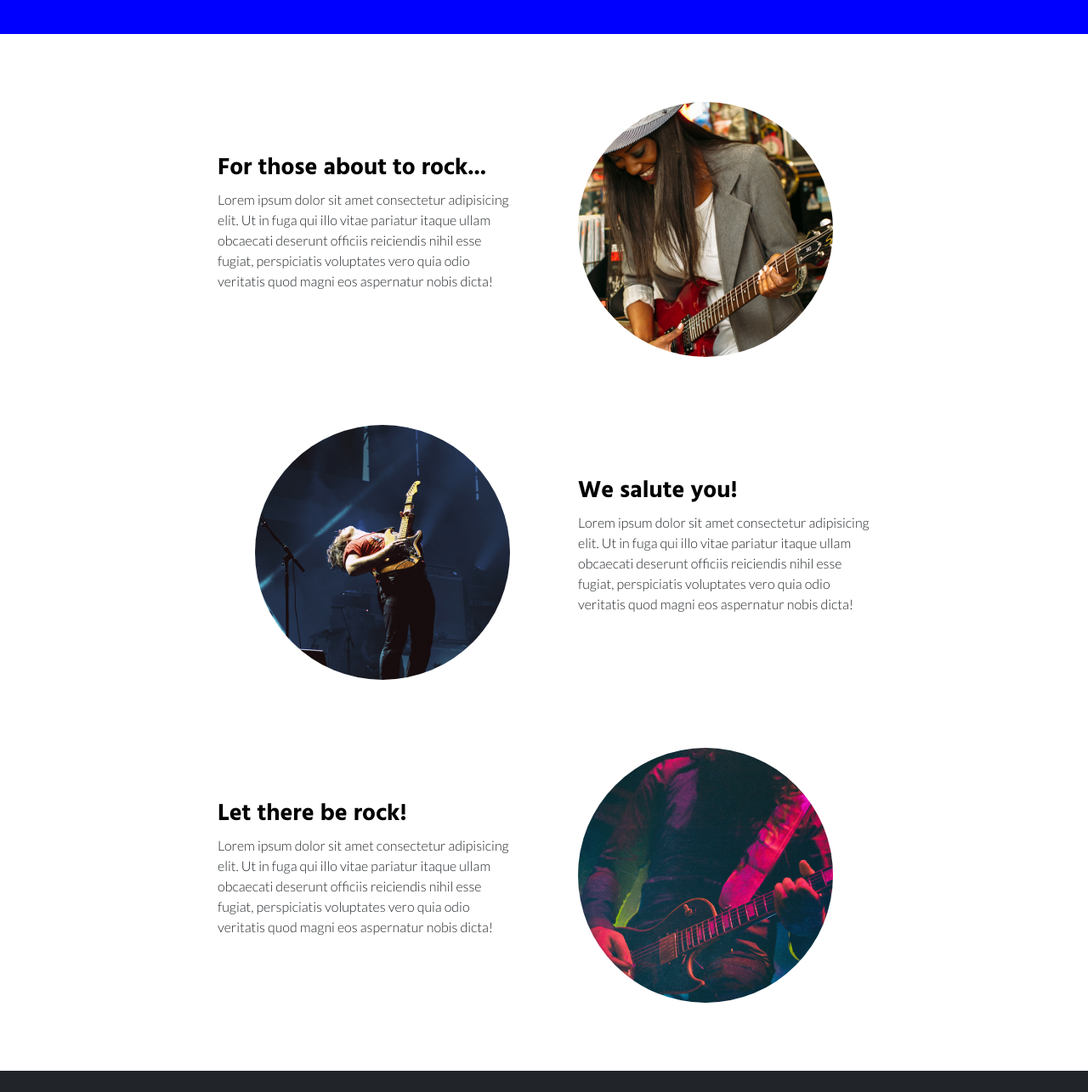
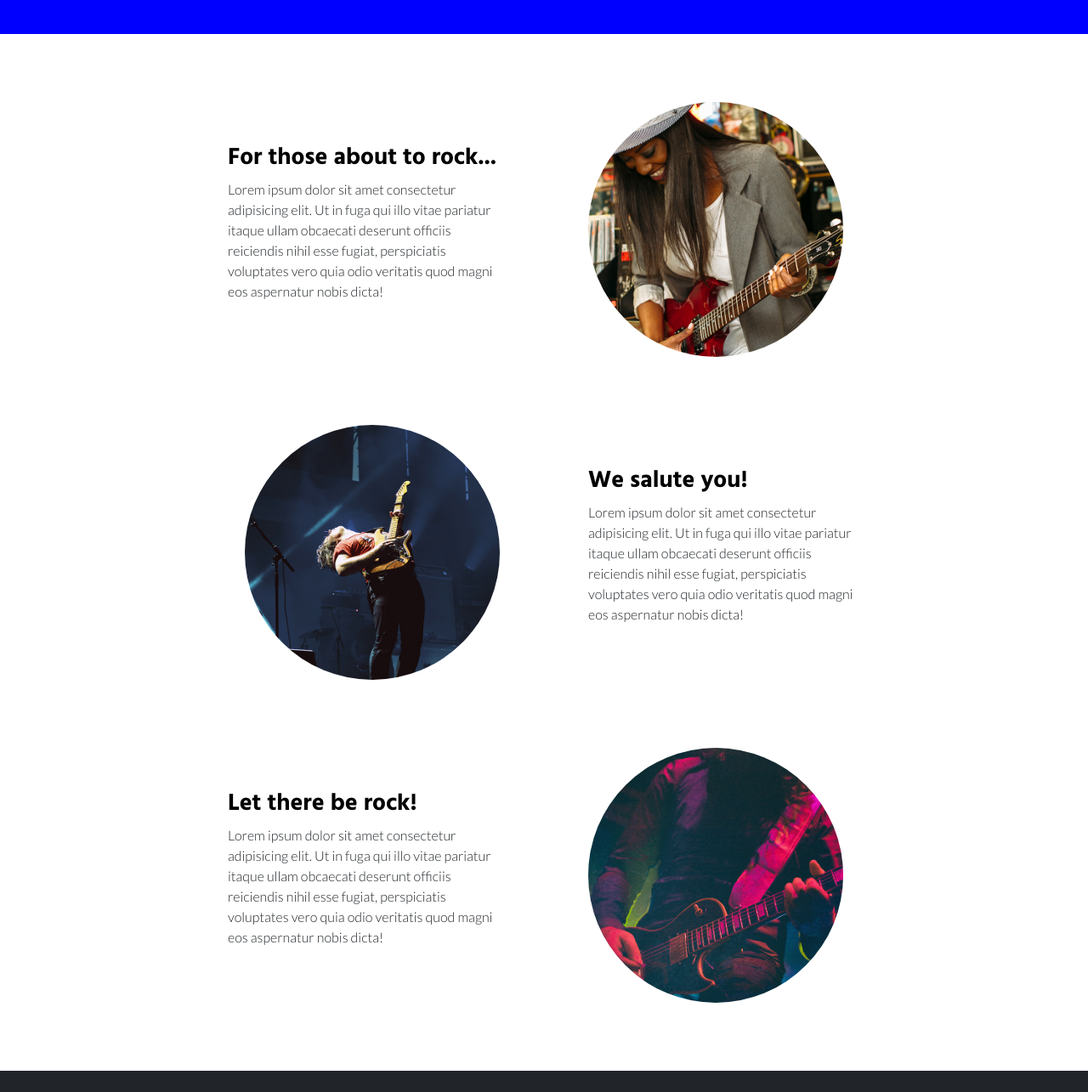
Before and after one commit to shuupsy/CodingS_Bootstrap-Rock, a website: page index.html in a window 1280 px wide. Shown: the part 520-1805 px from the top of the page at 85% size. Drawn offline with Linux system fonts and the light colour scheme.

Commit message:
Remplacement grid et border-radius img en bootstrap

```diff
--- a/index.html
+++ b/index.html
@@ -12,9 +12,9 @@
 </head>
 
 <body>
-    <header class="bg text-light">
-        <div class="logo fw-bold">START BOOTSTRAP</div>
-        <div class="menu">
+    <header class="bg text-light row align-items-center">
+        <div class="logo fw-bold col-6">START BOOTSTRAP</div>
+        <div class="menu col-6">
             <ul class="d-flex justify-content-end m-0">
                 <li class="pe-5">SIGN UP</li>
                 <li>LOG IN</li>
@@ -34,24 +34,24 @@
         <section class="cards">
 
             <!-- Ligne 1 -->
-            <div class="cards-l">
-                <div class="cards-txt">
+            <div class="cards-l row justify-content-center align-items-center">
+                <div class="cards-txt col">
                     <h3>For those about to rock...</h3>
                     <p>Lorem ipsum dolor sit amet consectetur adipisicing elit. Ut in fuga qui illo vitae pariatur
                         itaque ullam obcaecati deserunt officiis reiciendis nihil esse fugiat, perspiciatis voluptates
                         vero quia odio veritatis quod magni eos aspernatur nobis dicta!</p>
                 </div>
-                <div class="cards-img">
-                    <img src="public/images/01.jpg" alt="">
+                <div class="cards-img col align-items-center">
+                    <img class="rounded-circle" src="public/images/01.jpg" alt="">
                 </div>
             </div>
 
             <!-- Ligne 2 -->
-            <div class="cards-l">
-                <div class="cards-img">
-                    <img src="public/images/02.jpg" alt="">
+            <div class="cards-l row justify-content-center align-items-center">
+                <div class="cards-img col text-end">
+                    <img class="rounded-circle" src="public/images/02.jpg" alt="">
                 </div>
-                <div class="cards-txt">
+                <div class="cards-txt col">
                     <h3>We salute you!</h3>
                     <p>Lorem ipsum dolor sit amet consectetur adipisicing elit. Ut in fuga qui illo vitae pariatur
                         itaque ullam obcaecati deserunt officiis reiciendis nihil esse fugiat, perspiciatis voluptates
@@ -60,15 +60,15 @@
             </div>
 
             <!-- Ligne 3 -->
-            <div class="cards-l">
-                <div class="cards-txt">
+            <div class="cards-l row justify-content-center align-items-center">
+                <div class="cards-txt col">
                     <h3>Let there be rock!</h3>
                     <p>Lorem ipsum dolor sit amet consectetur adipisicing elit. Ut in fuga qui illo vitae pariatur
                         itaque ullam obcaecati deserunt officiis reiciendis nihil esse fugiat, perspiciatis voluptates
                         vero quia odio veritatis quod magni eos aspernatur nobis dicta!</p>
                 </div>
-                <div class="cards-img">
-                    <img src="public/images/03.jpg" alt="">
+                <div class="cards-img col">
+                    <img class="rounded-circle" src="public/images/03.jpg" alt="">
                 </div>
             </div>
 
--- a/public/sass/_general.sass
+++ b/public/sass/_general.sass
@@ -6,9 +6,6 @@ body
 header
         background-color: $bg-hdr
         height: 10vh
-        display: grid
-        grid-template-columns: 1fr 1fr
-        align-items: center
         padding: 0 35vh
 
 main
@@ -24,19 +21,12 @@ main
         width: 60%
         margin : 10vh auto
         .cards-l
-            display: grid
-            grid-template-columns: repeat(2,1fr)
-            justify-content: center
-            align-items: center
             gap: 10vh
             margin: 10vh 0
             h3
                 @include cards-titre
             .cards-img
-                &:nth-child(odd)
-                    text-align: end
                 img
-                    border-radius: 50%
                     width: 300px
 
 footer
```
Also changed, not shown: public/css/style.css, 1 other file.
